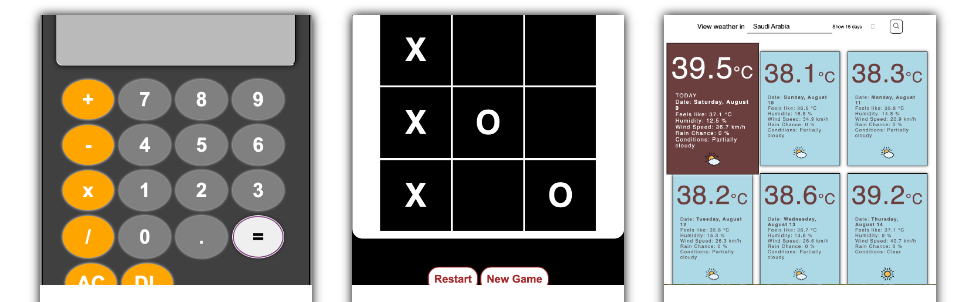
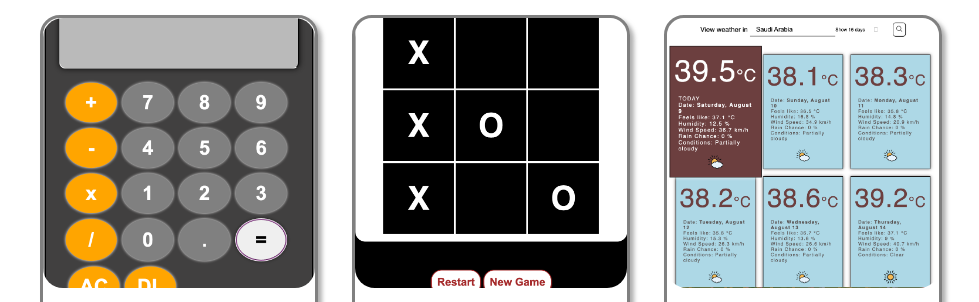
Before and after one commit to Shamsafarany/Portfolio, a plain HTML site: page index.html in a window 1280 px wide. Shown: the part 509-811 px from the top of the page, without its empty margins (152-1131 px from the left). Drawn offline with nearby package versions, Linux system fonts and the light colour scheme.

Commit message:
fix transform and transitions

```diff
--- a/index.html
+++ b/index.html
@@ -227,5 +227,12 @@
         />
       </div>
     </footer>
+    <script>
+      window.addEventListener("load", () => {
+        document.querySelectorAll(".card").forEach(card => {
+          card.classList.add("show");
+        })
+      })
+    </script>
   </body>
 </html>
--- a/style.css
+++ b/style.css
@@ -131,7 +131,6 @@ a > i:hover {
   }
 }
 @media (min-width: 600px) and (max-width: 850px) {
-
   .content {
     margin-left: 80px;
     display: block !important;
@@ -168,7 +167,7 @@ a > i:hover {
   .cont2 {
     margin-top: 20px;
   }
-  .cont4{
+  .cont4 {
     display: none;
   }
 }
@@ -193,9 +192,24 @@ a > i:hover {
 
 .card {
   width: 100%;
-  box-shadow: 0 0 10px;
+  box-shadow: 4px 4px 4px #8080809f;
   display: flex;
   flex-direction: column;
+  border-radius: 20px;
+  border: solid gray;
+  opacity: 0;
+  transform: translateY(20px);
+  transition: opacity 1s ease, transform 1s ease;
+
+}
+.card.show:hover {
+  transform: translateY(0) scale(1.1);
+  box-shadow: 4px 4px 4px rgba(116, 28, 44, 0.526);
+  border: solid var(--mainColor);
+}
+.card.show{
+  opacity: 1;
+  transform: translateY(0);
 }
 .imgProjects {
   width: 100%;
@@ -204,6 +218,7 @@ a > i:hover {
 .imgProjects > img {
   width: 100%;
   height: 100%;
+  border-radius: 20px;
   object-fit: cover;
 }
 .details {
```
